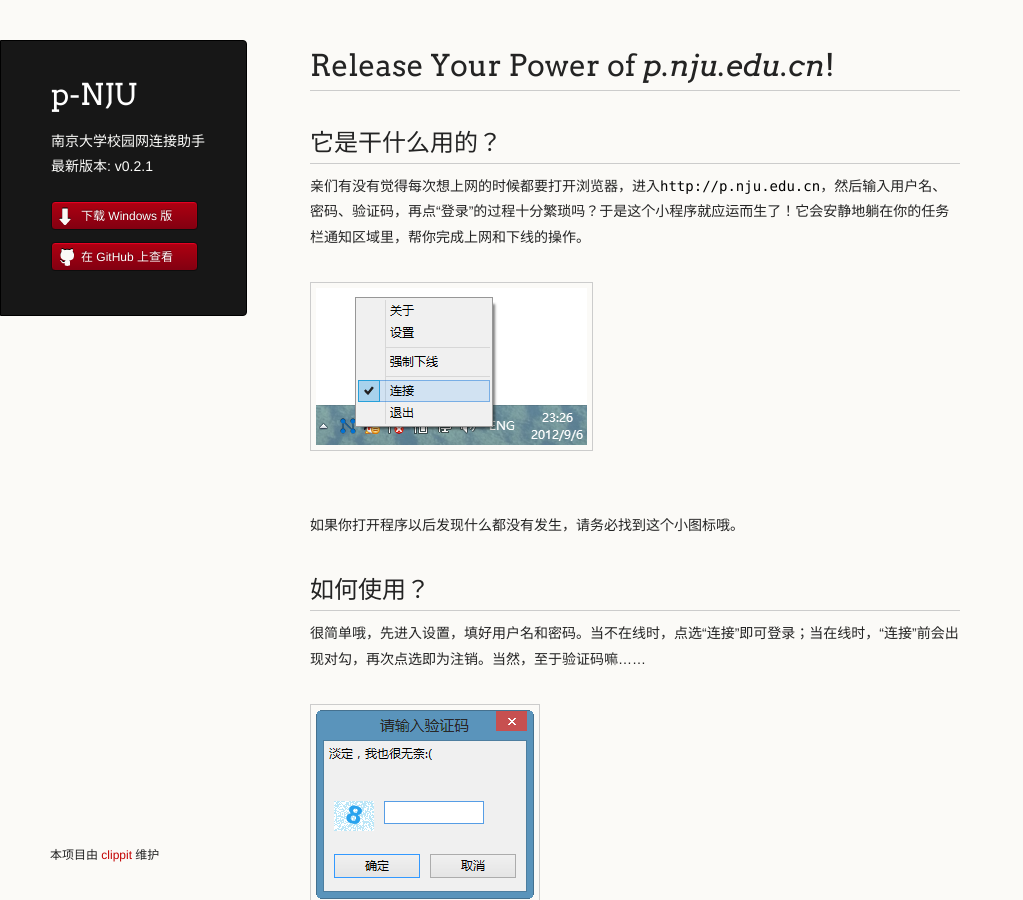
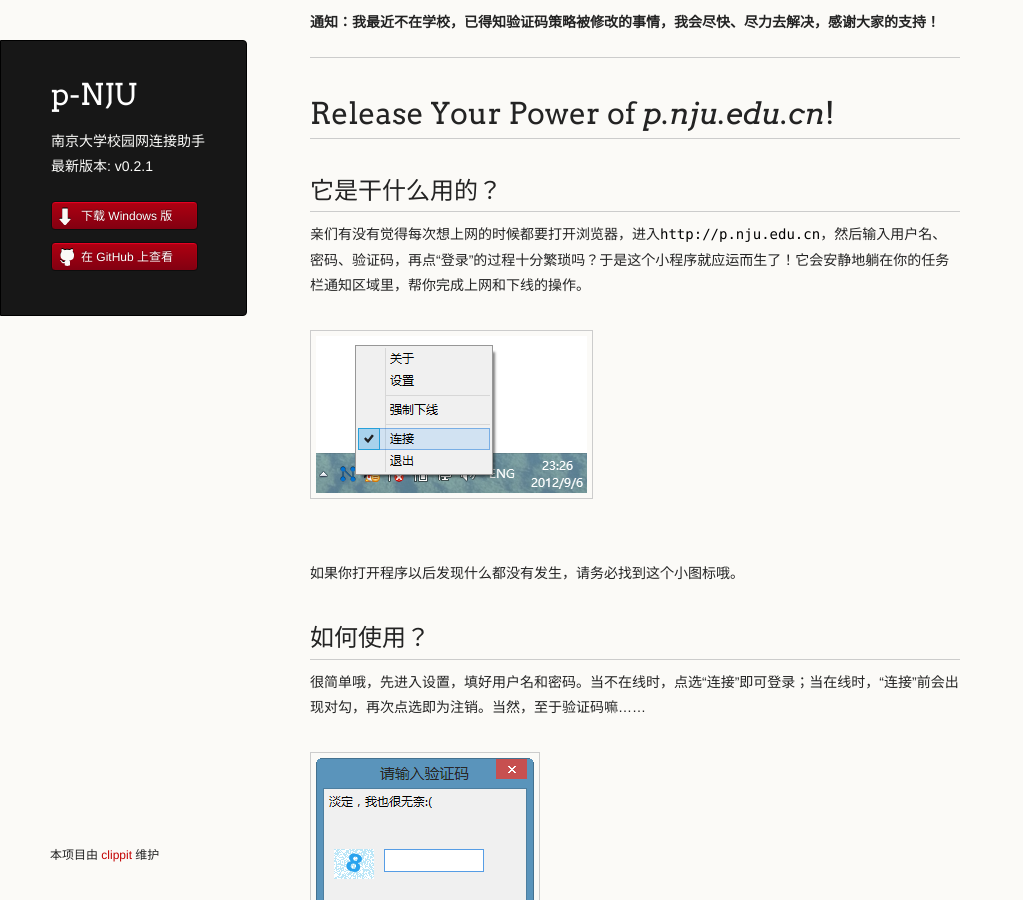
Before and after one commit to clippit/p-NJU, a Jekyll site: the page built from index.md, in a window 1280 px wide and 900 px high. Shown: the whole window, without its empty margins (0-1023 px from the left). Built offline with Jekyll 4.4.1, drawn with Linux system fonts in a browser that asks for light colours; Markdown is read by kramdown in place of the engine named in the settings.

Commit message:
add announcement

```diff
--- a/index.md
+++ b/index.md
@@ -2,7 +2,9 @@
 layout: index
 ---
 
+**通知：我最近不在学校，已得知验证码策略被修改的事情，我会尽快、尽力去解决，感谢大家的支持！**
 
+* * *
 # Release Your Power of *p.nju.edu.cn*!
 
 ## 它是干什么用的？
```
